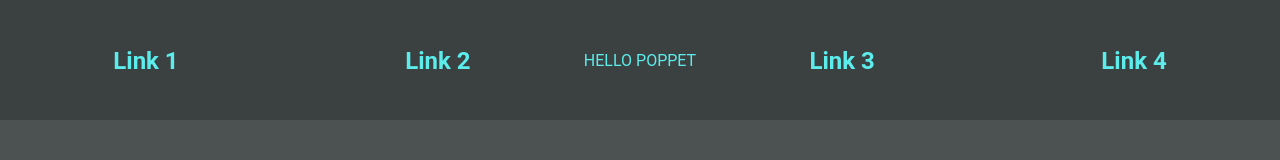
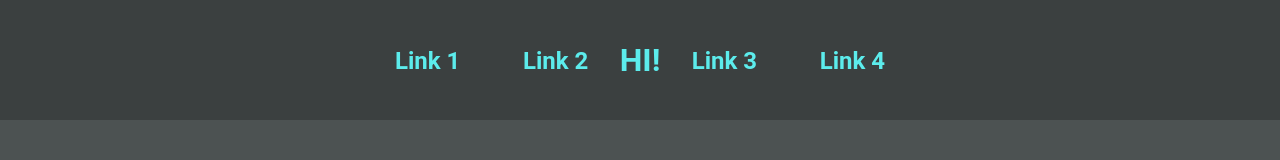
Before and after one commit to frog-plus-plus/frog-plus-plus.github.io, a plain HTML site: page index.html in a window 1280 px wide. Drawn offline with Linux system fonts and the light colour scheme.

Commit message:
Added website title in header

```diff
--- a/index.html
+++ b/index.html
@@ -6,13 +6,17 @@
     </head>
     <body>
         <header id="mainTitleBar">
-                <div id="mainTitleBarLinks">
+            <div id="mainTitleBarLinkHolder">
+                <div class="mainTitleBarLinks">
                     <a href="https://google.com" class="headerBarNavLink"><h1 class="headerBarNavLinkText">Link 1</h1></a>
                     <a href="https://google.com" class="headerBarNavLink"><h1 class="headerBarNavLinkText">Link 2</h1></a>
-                    <p>HELLO POPPET</p>
+                </div>
+                <h1>HI!</h1>
+                <div class="mainTitleBarLinks">
                     <a href="https://google.com" class="headerBarNavLink"><h1 class="headerBarNavLinkText">Link 3</h1></a>
                     <a href="https://google.com" class="headerBarNavLink"><h1 class="headerBarNavLinkText">Link 4</h1></a>
                 </div>
+            </div>
         </header>
     </body>
 </html>
--- a/style/style.css
+++ b/style/style.css
@@ -25,11 +25,19 @@ body {
     width: auto;
 }
 
-#mainTitleBarLinks {
+#mainTitleBarLinkHolder {
+    width: 100%;
+    height: 100%;
     display: flex;
-    justify-content: start;
+    justify-content: center;
     align-items: center;
-    width: 100%;
+}
+
+.mainTitleBarLinks {
+    display: flex;
+    justify-content: center;
+    align-items: center;
+    width: 20%;
     height: 100%;
 }
 
```
